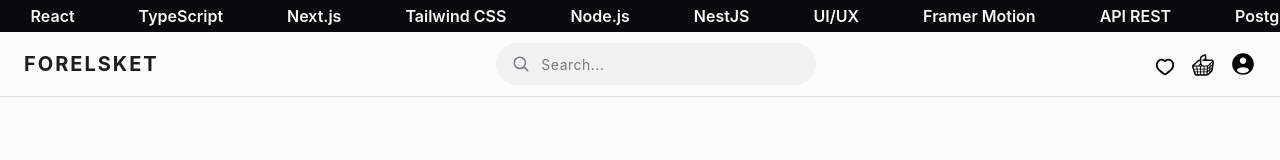
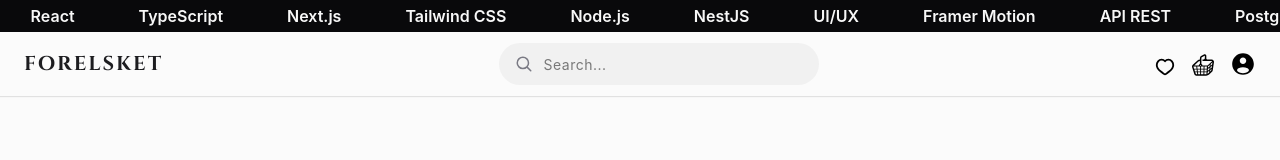
Before and after one commit to niconicolie/Forelsket_Copy, a React (Vite) app: page /Forelsket/ in a window 1280 px wide. Shown: the top 160 px of the page. Built offline with nearby package versions, Linux system fonts and the light colour scheme.

Commit message:
Update header.css

```diff
--- a/src/styles/header.css
+++ b/src/styles/header.css
@@ -1,3 +1,5 @@
+@import url('https://fonts.googleapis.com/css2?family=Cinzel:wght@400..900&display=swap');
+
 .header {
   box-shadow: 0 1px 1px rgb(0 0 0 / 0.1);
 }
@@ -6,7 +8,7 @@
   letter-spacing: 2px;
   cursor: pointer;
   color: var(--ds-color-black-900);
-  font-family: var(--font-bodoni);
+  font-family: var(--font-cinzel);
 }
 
 .search-container {
@@ -71,7 +73,7 @@
   justify-content: center;
 
   font-size: 12px;
-  font-family: var(--font-bodoni);
+  font-family: var(--font-cinzel);
 }
 
 .dropdown {
```
